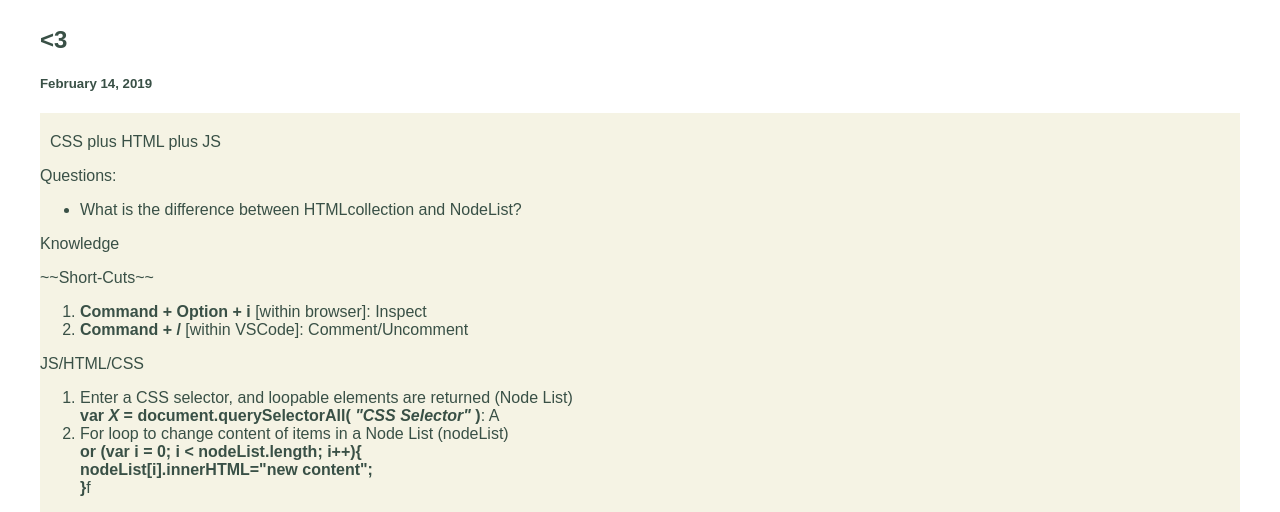
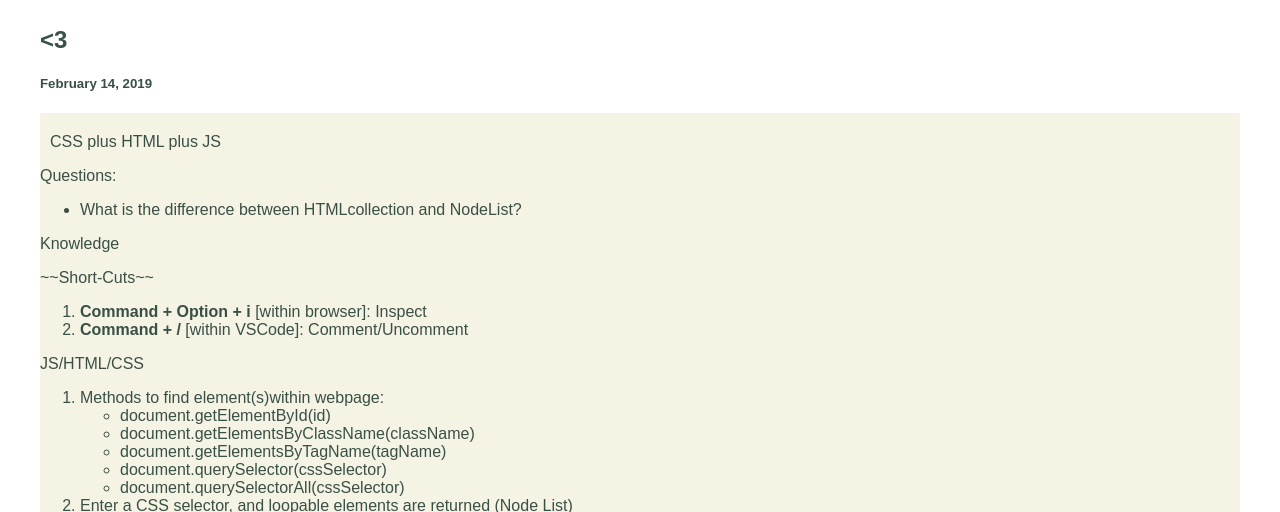
Before and after one commit to artistcoder/artistcoder.github.io, a plain HTML site: page index.html in a window 1280 px wide. Shown: the part 239-751 px from the top of the page. Drawn offline with Linux system fonts and the light colour scheme; a web font is replaced by a local one.

Commit message:
new post edit

```diff
--- a/index.html
+++ b/index.html
@@ -41,10 +41,19 @@
       </ol>
       <p>JS/HTML/CSS</p>
       <ol>
+        <li>Methods to find element(s)within webpage: <br>
+          <ul>
+          <li>document.getElementById(id)</li>
+          <li>document.getElementsByClassName(className)</li>
+          <li>document.getElementsByTagName(tagName)</li>
+          <li>document.querySelector(cssSelector)</li>
+          <li>document.querySelectorAll(cssSelector)</li>
+           </ul>
+        </li>
         <li>Enter a CSS selector, and loopable elements are returned (Node List) <br>
           <strong>var <em>X</em> = document.querySelectorAll( <em>"CSS Selector"</em> )</strong>: A</li>
         <li>For loop to change content of items in a Node List (nodeList) <br>
-          <strong>or (var i = 0; i < nodeList.length; i++){ <br>
+          <strong>For (var i = 0; i < nodeList.length; i++){ <br>
           nodeList[i].innerHTML="new content"; <br>
           }</strong>f
         </li>
```
